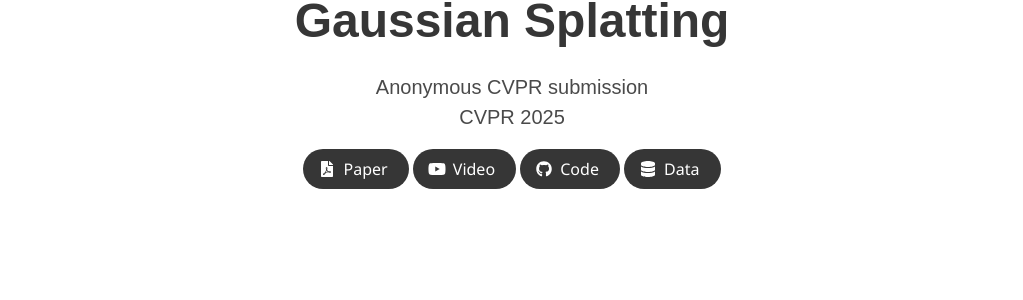
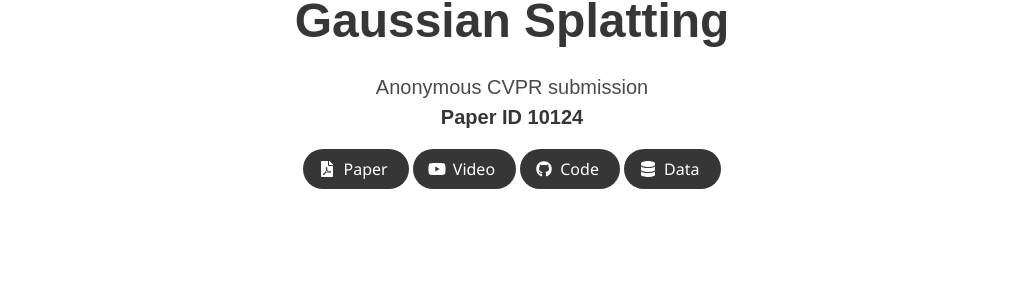
Before and after one commit to editsplat-cvpr-10124/editsplat-cvpr-10124.github.io, a Jekyll site: the page built from index.md, in a window 1280 px wide and 900 px high. Shown: the part 216-516 px from the top of the window, without its empty margins (128-1151 px from the left). Built offline with Jekyll 4.4.1, drawn with Linux system fonts in a browser that asks for light colours; some web fonts are replaced.

Commit message:
Updated project page YAML

```diff
--- a/index.md
+++ b/index.md
@@ -5,15 +5,14 @@ permalink: /
 title: "Editsplat: Multi-View Fusion and Attention-Guided Optimization for View-Consistent 3D Scene Editing with 3D Gaussian Splatting"
 authors: Anonymous CVPR submission
 affiliations:
-    CVPR 2025
+     <strong> Paper ID 10124 </strong>
 paper: ""
 video: ""
 code: ""
 data: ""
 ---
-
 <!-- Teaser Image -->
-<figure style="margin: 0 0 50px; padding: 0;">
+<figure style="margin: 0 0 60px; padding: 0;">
     <img src="teaser.jpg" alt="Teaser" style="width: 100%; height: auto;" />
     <figcaption style="margin-top: 10px; text-align: center;">
         Figure 1: Teaser Image for Editsplat Framework.
```
